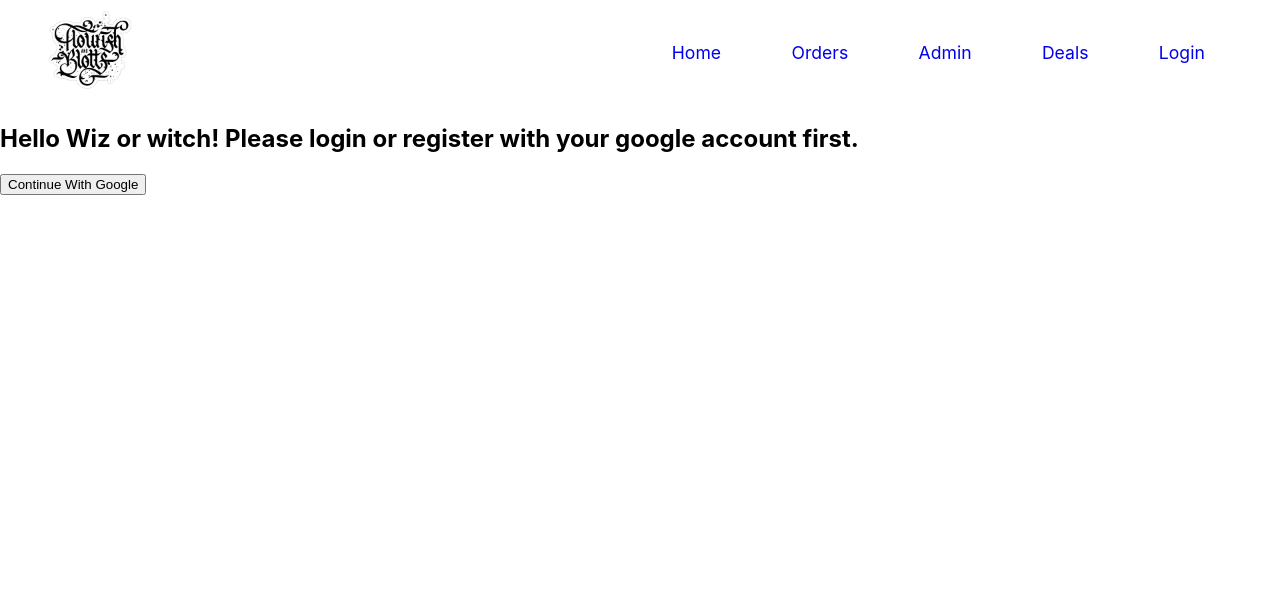
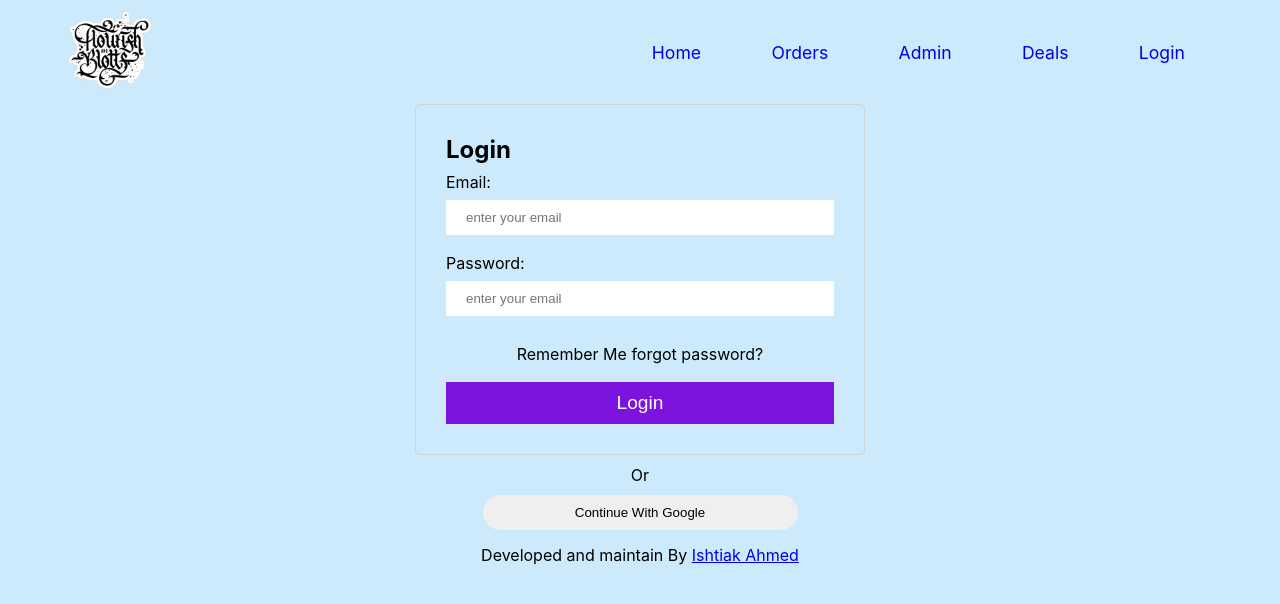
Before and after one commit to ishtiak-ahmed/flourish---blotts-client, a React (Create React App) app: page /login in a window 1280 px wide. Shown: the top 604 px of the page. Built offline with nearby package versions, Linux system fonts and the light colour scheme.

Commit message:
home page done

```diff
--- a/package.json
+++ b/package.json
@@ -3,12 +3,16 @@
   "version": "0.1.0",
   "private": true,
   "dependencies": {
+    "@material-ui/core": "^4.11.3",
+    "@material-ui/icons": "^4.11.2",
     "@testing-library/jest-dom": "^5.11.10",
     "@testing-library/react": "^11.2.6",
     "@testing-library/user-event": "^12.8.3",
+    "axios": "^0.21.1",
     "firebase": "^8.3.1",
     "react": "^17.0.2",
     "react-dom": "^17.0.2",
+    "react-hook-form": "^6.15.5",
     "react-router-dom": "^5.2.0",
     "react-scripts": "4.0.3",
     "web-vitals": "^1.1.1"
--- a/src/App.css
+++ b/src/App.css
@@ -1,9 +1,22 @@
+*,
+*::after,
+*::before {
+  box-sizing: border-box;
+  margin: 0;
+}
+body {
+  background-color: #cceafb;
+}
+
+header,
+main {
+  max-width: 1200px;
+  margin: auto;
+  padding: 0 20px;
+}
 header {
   display: flex;
   justify-content: space-between;
-  max-width: 1200px;
-  margin: auto;
-  padding: 0 20px;
 }
 
 header .logo img {
@@ -26,3 +39,121 @@ nav img {
   width: 50px;
   border-radius: 50%;
 }
+
+/* Home Page Style */
+.search-area {
+  max-width: 500px;
+  margin: 50px auto;
+}
+.search-area input,
+.search-area button {
+  padding: 10px 10px;
+  line-height: 25px;
+  border-radius: 5px;
+  border: none;
+}
+.search-area input {
+  border-radius: 5px 0 0 5px;
+  width: 400px;
+  outline: none;
+}
+.search-area button {
+  border-radius: 0 5px 5px 0;
+  margin-left: 0;
+  width: 100px;
+  background-color: #7c14dd;
+  color: #fff;
+}
+
+/* Main */
+.books {
+  display: grid;
+  grid-template-columns: repeat(4, 1fr);
+  grid-gap: 2em;
+}
+.book-item {
+  background-color: lightsteelblue;
+  border-radius: 10px;
+  padding: 20px;
+}
+.book-item .title {
+  margin: 5px 0;
+  line-height: 23px;
+  font-size: 20px;
+}
+.book-item .cover {
+  padding: 20px 30px;
+  background-color: #d4e8fa;
+  height: 250px;
+  border-radius: 10px;
+}
+.cover img {
+  border-radius: 10px;
+  background-color: gray;
+  height: 100%;
+  width: 100%;
+}
+
+.book-item span {
+  font-size: 23px;
+  color: #7c14dd;
+}
+
+.action {
+  margin-top: 5px;
+  display: flex;
+  justify-content: space-between;
+}
+.action button {
+  border: none;
+  padding: 10px 20px;
+  border-radius: 6px;
+  background-color: #7c14dd;
+  color: #fff;
+}
+
+/* Login Page Style */
+.login {
+  max-width: 450px;
+  margin: auto;
+  display: grid;
+  margin: auto;
+}
+.login p {
+  text-align: center;
+  margin: 10px;
+}
+.login .form {
+  display: grid;
+  grid-template-columns: 1fr;
+  grid-gap: 8px;
+  border-radius: 5px;
+  border: 1px solid lightgray;
+  padding: 30px;
+}
+.form input {
+  padding: 10px 20px;
+  border: none;
+  outline: none;
+  margin-bottom: 10px;
+}
+.form button {
+  padding: 10px;
+  background-color: #7c14dd;
+  color: #fff;
+  border: none;
+  font-size: 1.2em;
+}
+
+.googlebtn {
+  width: 70%;
+  border: none;
+  margin: auto;
+  padding: 10px;
+  border-radius: 20px;
+}
+/* Footer Style */
+footer {
+  padding: 15px;
+  text-align: center;
+}
--- a/src/App.js
+++ b/src/App.js
@@ -4,7 +4,6 @@ import {
   Switch,
   Route
 } from "react-router-dom";
-import Header from './Components/Header/Header';
 import Home from './Components/Home/Home';
 import Login from './Components/Login/Login';
 import Admin from './Components/Admin/Admin';
@@ -19,7 +18,6 @@ function App() {
   return (
     <UserContext.Provider value={[loggedInUser, setLoggedInUser]}>
       <Router>
-        <Header></Header>
 
         <Switch>
           <Route path="/" exact>
@@ -38,9 +36,14 @@ function App() {
             <NoMatch></NoMatch>
           </Route>
         </Switch>
+        <Footer></Footer>
       </Router>
     </UserContext.Provider>
   );
 }
-
+const Footer = () => {
+  return (
+    <footer>Developed and maintain By <a href="https://github.com/ishtiak-ahmed">Ishtiak Ahmed</a></footer>
+  )
+}
 export default App;
--- a/src/Components/Admin/Admin.js
+++ b/src/Components/Admin/Admin.js
@@ -1,10 +1,75 @@
-import React from 'react';
+import React, { useState } from 'react';
+import { useForm } from "react-hook-form";
+import axios from 'axios'
+
+// import TextField from '@material-ui/core/TextField';
+import Button from '@material-ui/core/Button';
+// import CloudUploadIcon from '@material-ui/icons/CloudUpload';
 
 const Admin = () => {
+    const [imageUrl, setImageUrl] = useState(null)
+
+    const { register, handleSubmit, watch, errors } = useForm();
+    const onSubmit = data => {
+        const bookItem = {
+            name: data.name,
+            author: data.author,
+            price: data.price,
+            image: imageUrl
+        }
+        fetch('http://localhost:1454/addbook', {
+            method: "POST",
+            headers: { "content-type": "application/json" },
+            body: JSON.stringify(bookItem)
+        })
+            .then(res => console.log(res))
+        // .then(data => console.log(data))
+    };
+
+    const handleSave = () => {
+        // fetch('localhost:1454/addBook')
+        //     .then(result => result.json())
+        //     .then(data => console.log(data))
+    }
+    const uploadImage = (e) => {
+        console.log(e.target.files[0])
+        const imgdata = new FormData()
+        imgdata.set('key', "b55efe27750394fac91e9ad62de30c6f")
+        imgdata.append('image', e.target.files[0])
+
+        axios.post('https://api.imgbb.com/1/upload',
+            imgdata
+        )
+            .then(function (response) {
+                setImageUrl(response.data.data.display_url);
+            })
+            .catch(function (error) {
+                console.log(error);
+            });
+    }
     return (
-        <div>
-            <h2>This is admin page</h2>
-        </div>
+        <main>
+            <div className="sidebar">
+                <h2>Dashboard</h2>
+                <h4>Manage Books</h4>
+                <h4>Add Book</h4>
+                <h4>Edit Book</h4>
+            </div>
+            <div>
+                <h3>Add Book</h3>
+                <form onSubmit={handleSubmit(onSubmit)}>
+                    <input name="name" defaultValue="book name" ref={register} />
+                    <input name="author" defaultValue="author name" ref={register} />
+                    <input name="price" defaultValue="price" ref={register} />
+                    <input name="cover" type='file' ref={register({ required: true })} onChange={uploadImage} />
+                    {errors.exampleRequired && <span>This field is required</span>}
+                    <input type="submit" />
+                </form>
+                <Button onClick={handleSave} variant="contained" color="primary">
+                    Save
+                </Button>
+            </div>
+        </main>
     );
 };
 
--- a/src/Components/Home/Home.js
+++ b/src/Components/Home/Home.js
@@ -1,11 +1,69 @@
-import React from 'react';
+import React, { useEffect, useState } from 'react';
+import Header from '../Header/Header';
+
 
 const Home = () => {
+    const [books, setBooks] = useState([])
+    useEffect(() => {
+        fetch('http://localhost:1454/books')
+            .then(result => result.json())
+            .then(data => {
+                setBooks(data)
+                console.log(data)
+            }
+            )
+    }, [])
+    const booksCollection = [
+        "Harry Potter And The Philosopher's Stone",
+        "Harry Potter And The Chamber Of Secret",
+        "Harry Potter And The Prisoner Of Azkaban",
+        "Harry Potter And The Fire Of The Goblet",
+        "Harry Potter And The Order Of Phoenix",
+        "Harry Potter And The Half Blood Prince",
+        "Harry Potter And The Deathly Hollows",
+        "Harry Potter And The Philosopher's Stone",
+        "Harry Potter And The Chamber Of Secret",
+        "Harry Potter And The Prisoner Of Azkaban",
+        "Harry Potter And The Fire Of The Goblet",
+        "Harry Potter And The Order Of Phoenix",
+        "Harry Potter And The Half Blood Prince",
+        "Harry Potter And The Deathly Hollows"
+    ]
     return (
-        <div>
-            <h2>This is home page</h2>
-        </div>
+        <>
+            <Header></Header>
+            <main>
+                <div className="search-area">
+                    <input type="text" placeholder="search a book" />
+                    <button>Search</button>
+                </div>
+                <section className="books">
+                    {
+                        books.map((book, index) => <Book key={index} book={book}></Book>)
+                    }
+                </section>
+            </main>
+        </>
     );
 };
 
+const Book = (props) => {
+    const { name, author, price, image } = props.book
+    return (
+        <div className="book-item">
+            <div className="cover">
+                <img src={image} alt={name} />
+            </div>
+            <h3 className='title'>{name}</h3>
+            <p>{author}</p>
+            <div className="action">
+                <span>Price: ${price}</span>
+                <button>Buy Now</button>
+            </div>
+        </div>
+    )
+}
+
+
+
 export default Home;
--- a/src/Components/Login/Login.js
+++ b/src/Components/Login/Login.js
@@ -4,6 +4,8 @@ import "firebase/auth";
 import firebaseConfig from '../Config/firebaseConfig';
 import { UserContext } from '../../App';
 import { useHistory, useLocation } from 'react-router';
+import Header from '../Header/Header';
+
 
 if (!firebase.apps.length) {
     firebase.initializeApp(firebaseConfig);
@@ -16,7 +18,6 @@ const Login = () => {
     let { from } = location.state || { from: { pathname: "/" } };
 
     const handleGoogleLogin = () => {
-        console.log('loging with google')
         const provider = new firebase.auth.GoogleAuthProvider();
         firebase.auth()
             .signInWithPopup(provider)
@@ -33,10 +34,24 @@ const Login = () => {
             });
     }
     return (
-        <div>
-            <h2>Hello Wiz or witch! Please login or register with your google account first.</h2>
-            <button onClick={handleGoogleLogin}>Continue With Google</button>
-        </div>
+        <>
+            <Header></Header>
+            <main>
+                <div className="login">
+                    <div className="form">
+                        <h2>Login</h2>
+                        <label htmlFor="email">Email:</label>
+                        <input type="email" placeholder="enter your email" />
+                        <label htmlFor="password">Password:</label>
+                        <input type="password" placeholder="enter your email" />
+                        <p>Remember Me forgot password?</p>
+                        <button>Login</button>
+                    </div>
+                    <p>Or</p>
+                    <button className="googlebtn" onClick={handleGoogleLogin}>Continue With Google</button>
+                </div>
+            </main>
+        </>
     );
 };
 
```
Also changed, not shown: 2 other files (tests, documents, lock files or other folders).
